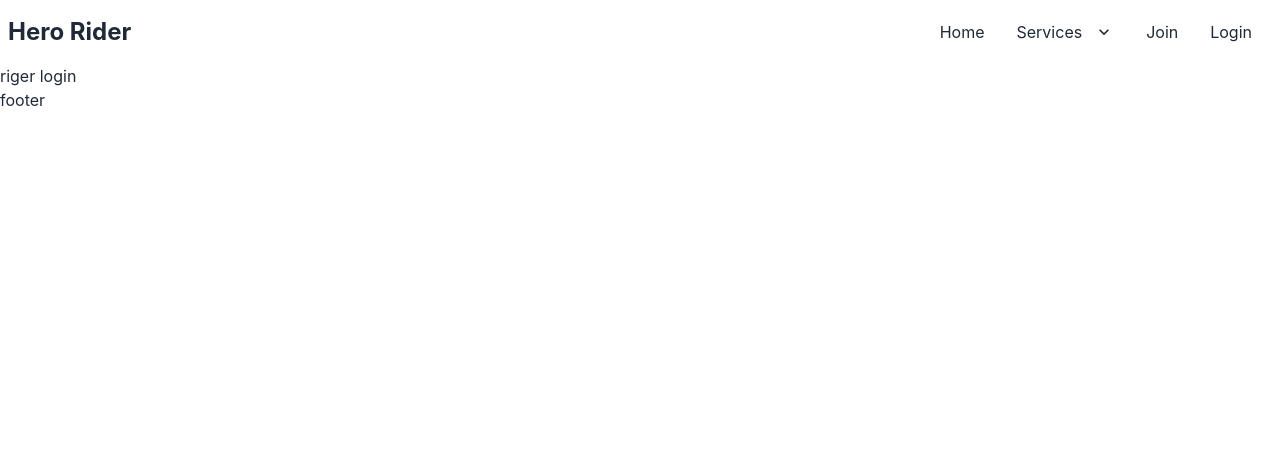
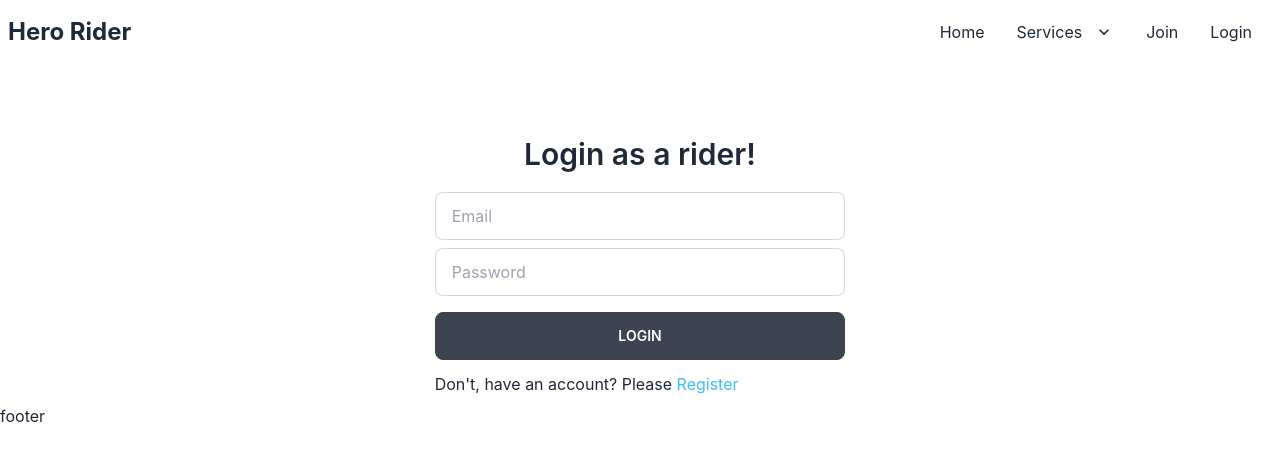
Before and after one commit to suman-chandra-barman/hero-rider, a React (Create React App) app: page /rider-login in a window 1280 px wide. Shown: the top 460 px of the page. Built offline with nearby package versions, Linux system fonts and the light colour scheme; no server answers.

Commit message:
rider login done

```diff
--- a/src/App.js
+++ b/src/App.js
@@ -1,3 +1,4 @@
+import { Toaster } from "react-hot-toast";
 import { RouterProvider } from "react-router-dom";
 import AuthProvider from "./contexts/AuthProvider";
 import router from "./router/Route";
@@ -6,6 +7,7 @@ function App() {
   return (
     <AuthProvider>
       <RouterProvider router={router}></RouterProvider>
+      <Toaster />
     </AuthProvider>
   );
 }
--- a/src/pages/Login/RiderLogin.js
+++ b/src/pages/Login/RiderLogin.js
@@ -1,7 +1,72 @@
-import React from "react";
+import React, { useContext, useState } from "react";
+import { toast } from "react-hot-toast";
+import { Link } from "react-router-dom";
+import { AuthContext } from "../../contexts/AuthProvider";
 
 const RiderLogin = () => {
-  return <div>riger login</div>;
+  const [loginError, setLoginError] = useState("");
+  const { emailLogin } = useContext(AuthContext);
+
+  const handleLogin = (e) => {
+    e.preventDefault();
+    const email = e.target.email.value;
+    const password = e.target.password.value;
+
+    emailLogin(email, password)
+      .then((result) => {
+        const user = result.user;
+        console.log(user);
+        toast.success("Login successful!");
+        setLoginError("");
+        e.target.reset();
+      })
+      .catch((err) => {
+        console.error(err);
+        setLoginError(err.message);
+      });
+  };
+
+  return (
+    <section className="container mx-auto mt-8 md:mt-16">
+      <div className="md:w-1/3 mx-auto p-2">
+        <h2 className="text-2xl md:text-3xl font-semibold text-center mb-5">
+          Login as a rider!
+        </h2>
+        <form onSubmit={handleLogin}>
+          <div className=" mx-auto grid grid-cols-1 gap-2">
+            <input
+              name="email"
+              type="email"
+              className="input input-bordered w-full"
+              placeholder="Email"
+              required
+            />
+            <input
+              name="password"
+              type="password"
+              className="input input-bordered w-full"
+              placeholder="Password"
+              autoComplete="on"
+              required
+            />
+            <span className="text-red-500">{loginError}</span>
+
+            <button className="btn w-full" type="submit">
+              Login
+            </button>
+          </div>
+        </form>
+        <div>
+          <p className="mt-3">
+            Don't, have an account? Please{" "}
+            <Link className="text-info" to="/rider-login">
+              Register
+            </Link>
+          </p>
+        </div>
+      </div>
+    </section>
+  );
 };
 
 export default RiderLogin;
--- a/src/pages/Register/RiderRegister.js
+++ b/src/pages/Register/RiderRegister.js
@@ -7,9 +7,9 @@ const RiderRegister = () => {
   const [profileImg, setProfileImg] = useState("");
   const [nidImg, setNidImg] = useState("");
   const [licenseImg, setLicenseImg] = useState("");
+  const [signUpError, setSignUpError] = useState("");
 
-  const { createUser, user, updateUserProfile } = useContext(AuthContext);
-  const [signUpError, setSignUpError] = useState("");
+  const { createUser, updateUserProfile } = useContext(AuthContext);
   const navigate = useNavigate();
 
   const imgApi = process.env.REACT_APP_imageBbApi;
@@ -63,7 +63,7 @@ const RiderRegister = () => {
       })
         .then((res) => res.json())
         .then((imageData) => {
-          console.log(imageData);
+          console.log(imageData.data.url);
           setProfileImg(imageData.data.url);
           if (imageData.success) {
             // nid picture upload
@@ -103,6 +103,23 @@ const RiderRegister = () => {
                             updateUserProfile(full_name, profileImg)
                               .then(() => {
                                 console.log("User name and photo update");
+
+                                const userInfo = {
+                                  full_name,
+                                  email,
+                                  age,
+                                  address,
+                                  phone,
+                                  area,
+                                  vehicle_name,
+                                  vehicle_model,
+                                  vehicle_palate,
+                                  vehicle_type,
+                                  profileImg,
+                                  licenseImg,
+                                  nidImg,
+                                };
+                                storeUserData(userInfo);
                               })
                               .catch((error) => {
                                 console.error(error);
@@ -123,29 +140,27 @@ const RiderRegister = () => {
     }
   };
 
-  // const userStore = (name, email, account) => {
-  //   const user = { name, email, account };
-  //   console.log("user", user);
-  //   fetch("https://used-laptop-shop.vercel.app/users", {
-  //     method: "POST",
-  //     headers: {
-  //       "content-type": "application/json",
-  //     },
-  //     body: JSON.stringify(user),
-  //   })
-  //     .then((res) => res.json())
-  //     .then((data) => {
-  //       if (data.acknowledged) {
-  //         console.log(data);
-  //         navigate(from, { replace: true });
-  //       }
-  //     })
-  //     .catch((err) => console.log(err));
-  // };
+  const storeUserData = (userinfo) => {
+    fetch("http://localhost:5000/users", {
+      method: "POST",
+      headers: {
+        "content-type": "application/json",
+      },
+      body: JSON.stringify(userinfo),
+    })
+      .then((res) => res.json())
+      .then((data) => {
+        if (data.acknowledged) {
+          console.log(data);
+          // navigate(from, { replace: true });
+        }
+      })
+      .catch((err) => console.error(err));
+  };
   return (
-    <section className=" container mx-auto mt-16">
-      <div className="md:w-1/2 mx-auto">
-        <h2 className="text-3xl font-semibold text-center mb-5">
+    <section className="container mx-auto mt-8 md:mt-16">
+      <div className="md:w-1/2 mx-auto p-2">
+        <h2 className="text-2xl md:text-3xl font-semibold text-center mb-5">
           Register as a rider!
         </h2>
         <form onSubmit={handleRegister}>
```
